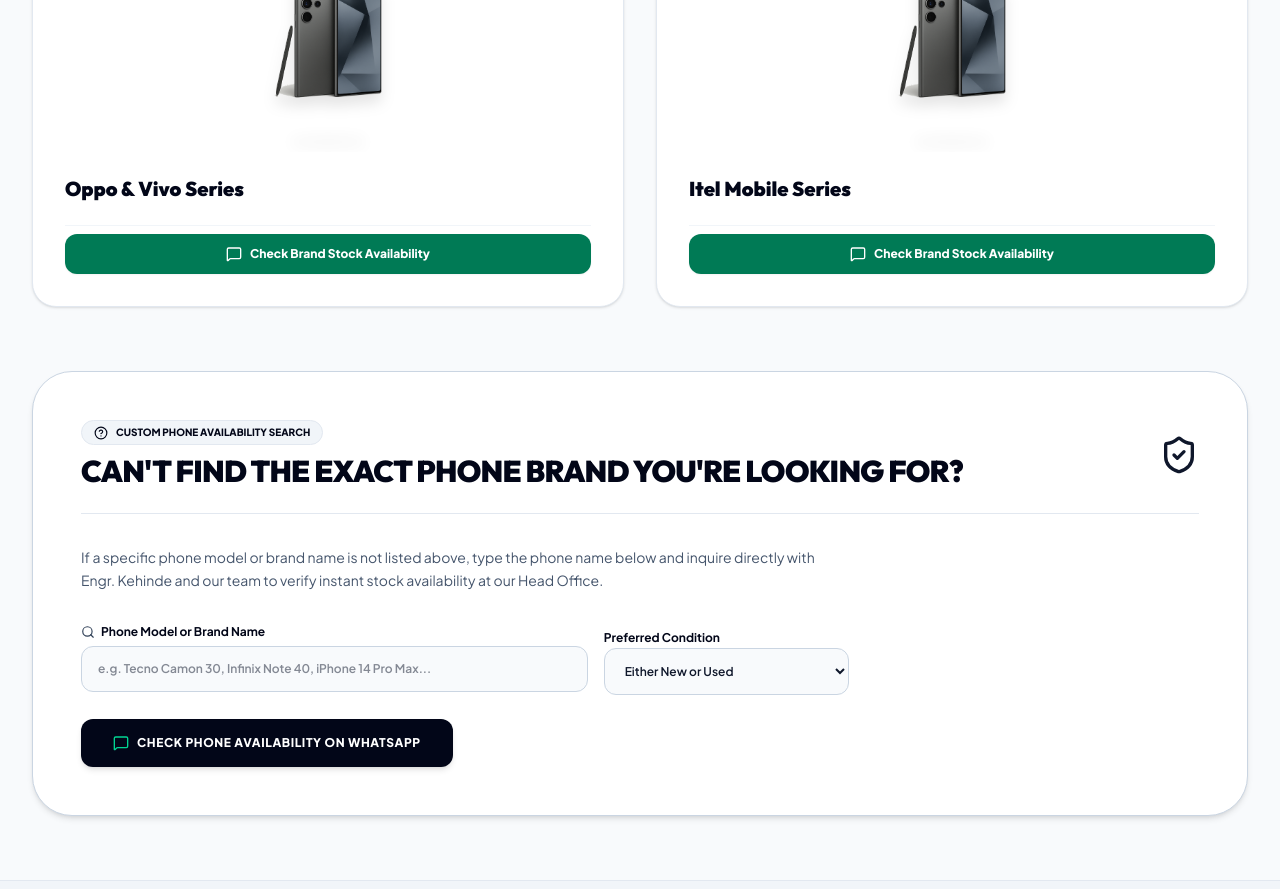
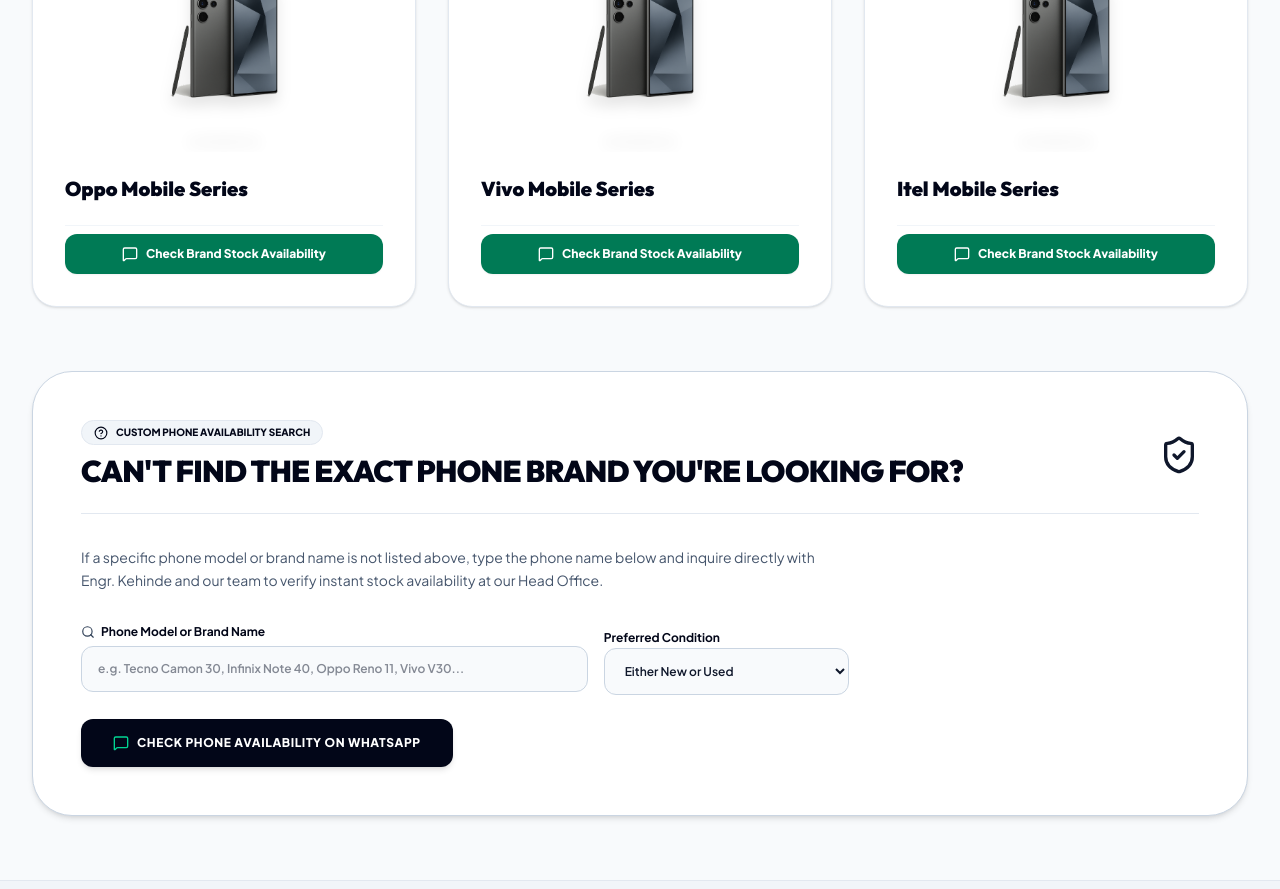
Before and after one commit to Steptem17/freecom-technologies, a React (Vite) app: page /gadgets in a window 1280 px wide. Shown: the part 1960-2849 px from the top of the page. Built offline with nearby package versions, Linux system fonts and the light colour scheme.

Commit message:
Separate Oppo and Vivo into standalone brand cards and enforce 8-card responsive bento layout across mobile, tablet, and desktop

```diff
--- a/src/pages/Gadgets.jsx
+++ b/src/pages/Gadgets.jsx
@@ -45,18 +45,26 @@
   },
   {
     id: 'b-6',
-    brand: 'Oppo & Vivo Series',
+    brand: 'Oppo Mobile Series',
     tag: 'Brand New & Pre-Owned',
     image: '/phone_hero.png',
-    colSpan: 'lg:col-span-6',
+    colSpan: 'lg:col-span-4',
     isHero: false
   },
   {
     id: 'b-7',
+    brand: 'Vivo Mobile Series',
+    tag: 'Brand New & Pre-Owned',
+    image: '/phone_hero.png',
+    colSpan: 'lg:col-span-4',
+    isHero: false
+  },
+  {
+    id: 'b-8',
     brand: 'Itel Mobile Series',
     tag: 'Brand New & Budget Friendly',
     image: '/phone_hero.png',
-    colSpan: 'lg:col-span-6',
+    colSpan: 'lg:col-span-4',
     isHero: false
   }
 ];
@@ -107,7 +115,7 @@
         </div>
       </section>
 
-      {/* Smartphone Brand Grid with Asymmetric Bento Layout & Standalone Bouncing Phone Graphics */}
+      {/* Fully Responsive Asymmetric Bento Grid (Mobile 1-col, Tablet 2-col, Desktop 12-col) */}
       <section className="relative z-10 w-full py-12 sm:py-16 bg-[#f8fafc]">
         <div className="mx-auto max-w-7xl px-4 sm:px-6 lg:px-8 space-y-16">
 
@@ -206,7 +214,7 @@
                   <input
                     type="text"
                     required
-                    placeholder="e.g. Tecno Camon 30, Infinix Note 40, iPhone 14 Pro Max..."
+                    placeholder="e.g. Tecno Camon 30, Infinix Note 40, Oppo Reno 11, Vivo V30..."
                     value={customModel}
                     onChange={(e) => setCustomModel(e.target.value)}
                     className="w-full px-4 py-3.5 rounded-xl border border-slate-300 text-xs font-semibold focus:outline-none focus:border-slate-950 bg-slate-50 focus:bg-white transition-all"
```
